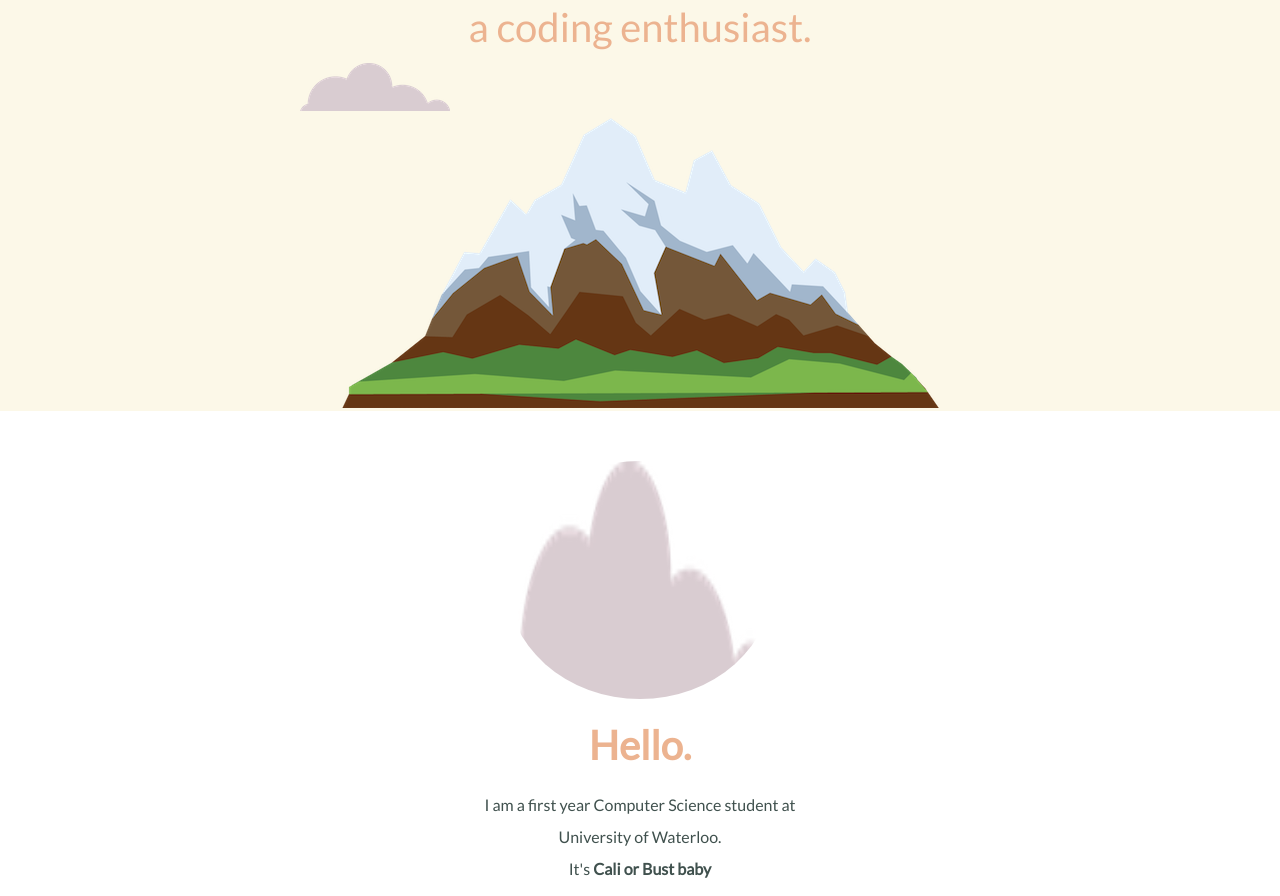
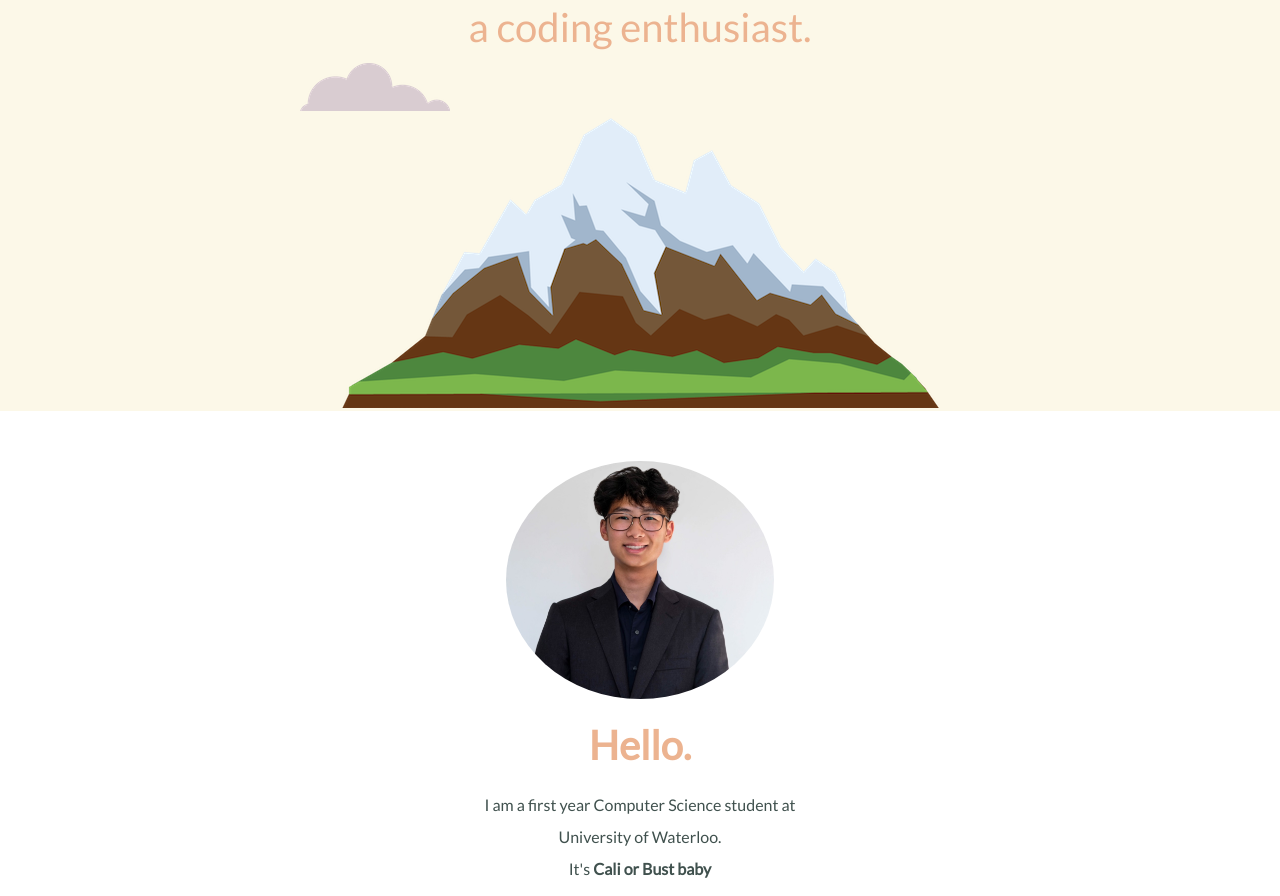
Before and after one commit to a22yuen/cv2, a plain HTML site: page index.html in a window 1280 px wide. Shown: the part 287-1183 px from the top of the page. Drawn offline with Linux system fonts and the light colour scheme.

Commit message:
Update index.html

```diff
--- a/index.html
+++ b/index.html
@@ -21,7 +21,7 @@
 
   <div class="middle-container">
     <div class="profile">
-      <img class="anson" src="images/cloud.png" alt="anson's picture"> <br><br>
+      <img class="anson" src="images/anson.png" alt="anson's picture"> <br><br>
       <h2>Hello.</h2>
       <p class="intro">I am a first year Computer Science student at University of Waterloo.<br> It's <strong>Cali or Bust baby</strong></p>
     </div>
```
